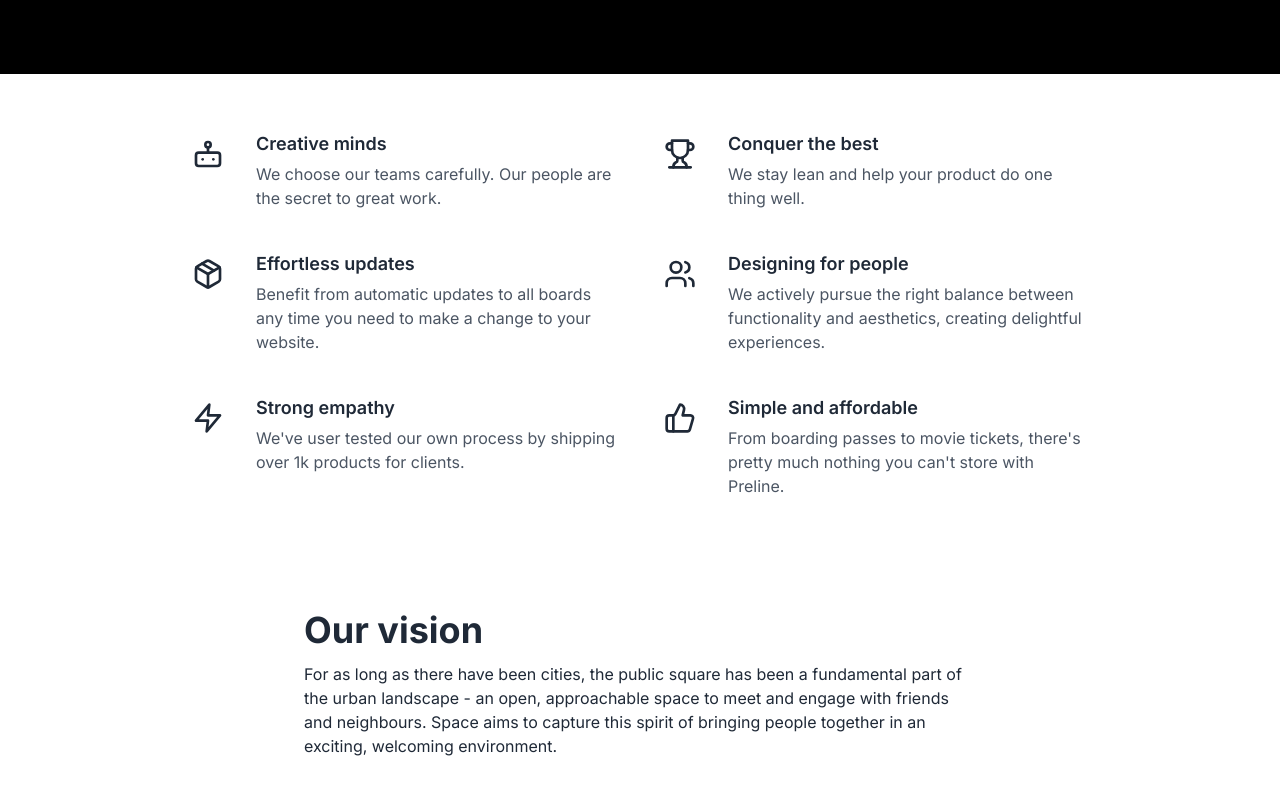
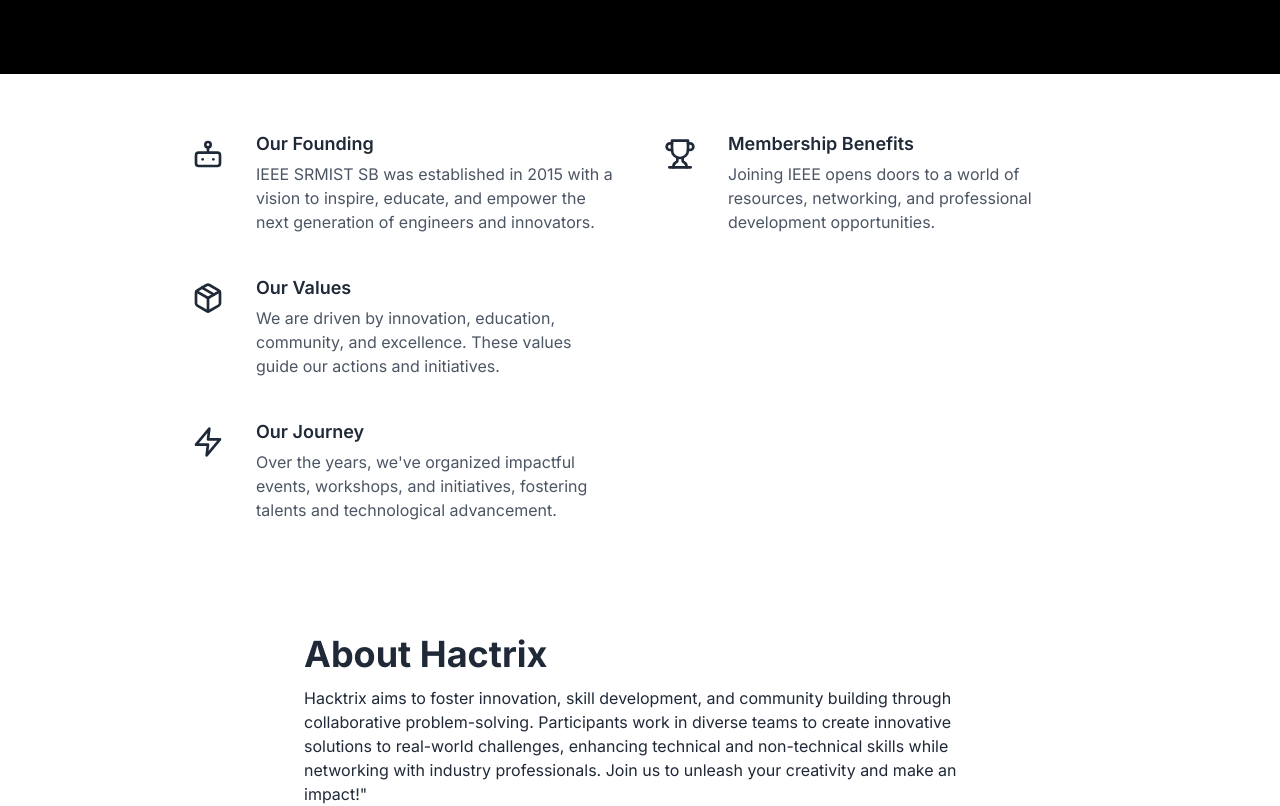
Before and after one commit to IEEE-SRMIST/event-websites, a Next.js app: page / in a window 1280 px wide. Shown: the part 920-1726 px from the top of the page. Built offline with nearby package versions, Linux system fonts and the light colour scheme.

Commit message:
addition of relevant content

```diff
--- a/app/components/AboutHactrix/AboutHactrix.tsx
+++ b/app/components/AboutHactrix/AboutHactrix.tsx
@@ -9,14 +9,10 @@
       <div className="grid gap-12">
         <div>
           <h2 className="text-3xl text-gray-800 font-bold lg:text-4xl dark:text-white">
-            Our vision
+            About Hactrix
           </h2>
           <p className="mt-3 text-gray-800 dark:text-gray-400">
-            For as long as there have been cities, the public square has been a
-            fundamental part of the urban landscape - an open, approachable
-            space to meet and engage with friends and neighbours. Space aims to
-            capture this spirit of bringing people together in an exciting,
-            welcoming environment.
+          Hacktrix aims to foster innovation, skill development, and community building through collaborative problem-solving. Participants work in diverse teams to create innovative solutions to real-world challenges, enhancing technical and non-technical skills while networking with industry professionals. Join us to unleash your creativity and make an impact!"
           </p>
         </div>
         <div className="space-y-6 lg:space-y-10">
--- a/app/components/Hero/Hero.tsx
+++ b/app/components/Hero/Hero.tsx
@@ -10,7 +10,7 @@
     <div className="grid md:grid-cols-2 gap-4 md:gap-8 xl:gap-20 md:items-center">
       <div>
         <h1 className="block text-3xl font-bold text-gray-800 sm:text-4xl lg:text-6xl lg:leading-tight dark:text-white">
-          Start your journey with <span className="text-orange-600">Preline</span>
+          Register for <span className="text-orange-600">Hacktrix 2024</span>
         </h1>
         <p className="mt-3 text-lg text-gray-800 dark:text-gray-400">
           Hand-picked professionals and expertly crafted components, designed
--- a/app/components/IconSection/IconSection.tsx
+++ b/app/components/IconSection/IconSection.tsx
@@ -30,11 +30,10 @@
             </svg>
             <div className="ms-5 sm:ms-8">
               <h3 className="text-base sm:text-lg font-semibold text-gray-800 dark:text-gray-200">
-                Creative minds
+                Our Founding
               </h3>
               <p className="mt-1 text-gray-600 dark:text-gray-400">
-                We choose our teams carefully. Our people are the secret to
-                great work.
+                IEEE SRMIST SB was established in 2015 with a vision to inspire, educate, and empower the next generation of engineers and innovators.
               </p>
             </div>
           </div>
@@ -60,11 +59,10 @@
             </svg>
             <div className="ms-5 sm:ms-8">
               <h3 className="text-base sm:text-lg font-semibold text-gray-800 dark:text-gray-200">
-                Effortless updates
+                Our Values
               </h3>
               <p className="mt-1 text-gray-600 dark:text-gray-400">
-                Benefit from automatic updates to all boards any time you need
-                to make a change to your website.
+                We are driven by innovation, education, community, and excellence. These values guide our actions and initiatives.
               </p>
             </div>
           </div>
@@ -87,11 +85,10 @@
             </svg>
             <div className="ms-5 sm:ms-8">
               <h3 className="text-base sm:text-lg font-semibold text-gray-800 dark:text-gray-200">
-                Strong empathy
+                Our Journey
               </h3>
               <p className="mt-1 text-gray-600 dark:text-gray-400">
-                We've user tested our own process by shipping over 1k products
-                for clients.
+               Over the years, we've organized impactful events, workshops, and initiatives, fostering talents and technological advancement.
               </p>
             </div>
           </div>
@@ -122,68 +119,10 @@
             </svg>
             <div className="ms-5 sm:ms-8">
               <h3 className="text-base sm:text-lg font-semibold text-gray-800 dark:text-gray-200">
-                Conquer the best
+                Membership Benefits
               </h3>
               <p className="mt-1 text-gray-600 dark:text-gray-400">
-                We stay lean and help your product do one thing well.
-              </p>
-            </div>
-          </div>
-          {/* End Icon Block */}
-          {/* Icon Block */}
-          <div className="flex">
-            <svg
-              className="flex-shrink-0 mt-2 h-8 w-8 text-gray-800 dark:text-white"
-              xmlns="http://www.w3.org/2000/svg"
-              width={24}
-              height={24}
-              viewBox="0 0 24 24"
-              fill="none"
-              stroke="currentColor"
-              strokeWidth={2}
-              strokeLinecap="round"
-              strokeLinejoin="round"
-            >
-              <path d="M16 21v-2a4 4 0 0 0-4-4H6a4 4 0 0 0-4 4v2" />
-              <circle cx={9} cy={7} r={4} />
-              <path d="M22 21v-2a4 4 0 0 0-3-3.87" />
-              <path d="M16 3.13a4 4 0 0 1 0 7.75" />
-            </svg>
-            <div className="ms-5 sm:ms-8">
-              <h3 className="text-base sm:text-lg font-semibold text-gray-800 dark:text-gray-200">
-                Designing for people
-              </h3>
-              <p className="mt-1 text-gray-600 dark:text-gray-400">
-                We actively pursue the right balance between functionality and
-                aesthetics, creating delightful experiences.
-              </p>
-            </div>
-          </div>
-          {/* End Icon Block */}
-          {/* Icon Block */}
-          <div className="flex">
-            <svg
-              className="flex-shrink-0 mt-2 h-8 w-8 text-gray-800 dark:text-white"
-              xmlns="http://www.w3.org/2000/svg"
-              width={24}
-              height={24}
-              viewBox="0 0 24 24"
-              fill="none"
-              stroke="currentColor"
-              strokeWidth={2}
-              strokeLinecap="round"
-              strokeLinejoin="round"
-            >
-              <path d="M7 10v12" />
-              <path d="M15 5.88 14 10h5.83a2 2 0 0 1 1.92 2.56l-2.33 8A2 2 0 0 1 17.5 22H4a2 2 0 0 1-2-2v-8a2 2 0 0 1 2-2h2.76a2 2 0 0 0 1.79-1.11L12 2h0a3.13 3.13 0 0 1 3 3.88Z" />
-            </svg>
-            <div className="ms-5 sm:ms-8">
-              <h3 className="text-base sm:text-lg font-semibold text-gray-800 dark:text-gray-200">
-                Simple and affordable
-              </h3>
-              <p className="mt-1 text-gray-600 dark:text-gray-400">
-                From boarding passes to movie tickets, there's pretty much
-                nothing you can't store with Preline.
+                Joining IEEE opens doors to a world of resources, networking, and professional development opportunities.
               </p>
             </div>
           </div>
--- a/app/components/Judges/Judges.tsx
+++ b/app/components/Judges/Judges.tsx
@@ -7,7 +7,7 @@
     {/* Title */}
     <div className="max-w-2xl mx-auto text-center mb-10 lg:mb-14">
       <h2 className="text-2xl font-bold md:text-4xl md:leading-tight dark:text-white">
-        Our leadership
+        Judges
       </h2>
     </div>
     {/* End Title */}
```
Also changed, not shown: app/components/FAQ/FAQ.tsx (+8 -19 lines).
